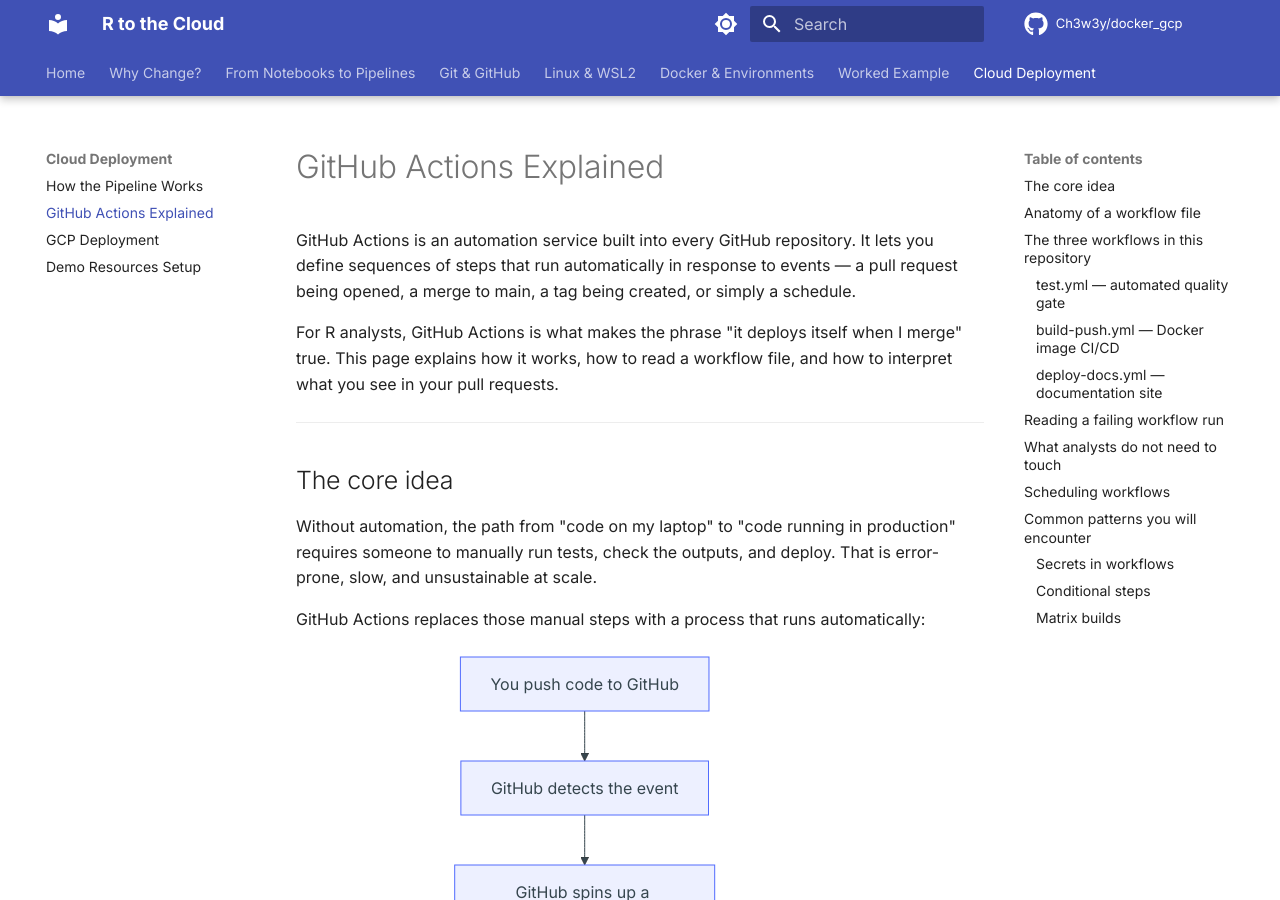
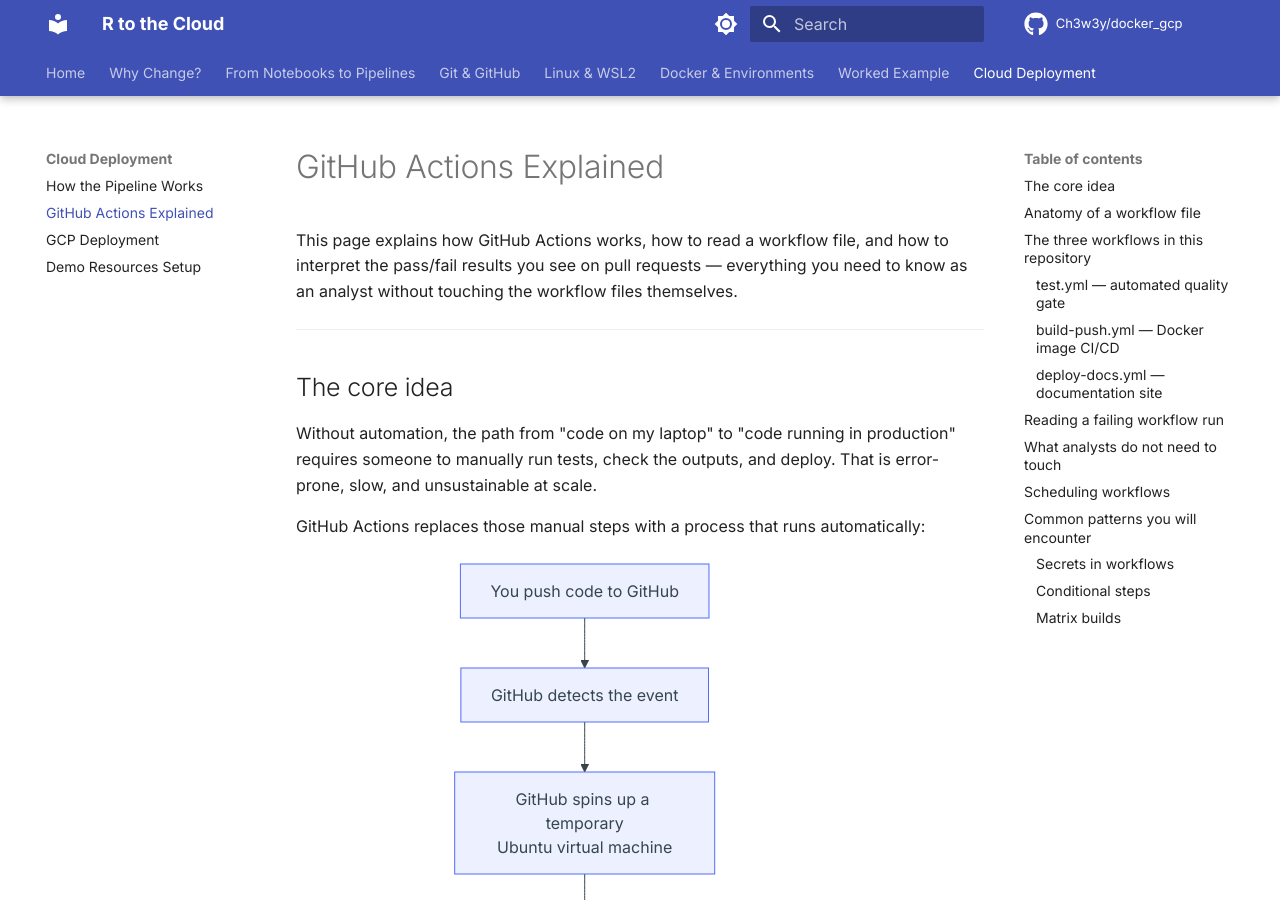
Before and after one commit to Ch3w3y/docker_gcp, an MkDocs documentation site: the page built from docs/github-actions.md, in a window 1280 px wide and 900 px high. Built offline with MkDocs 1.6.1 and Material for MkDocs 9.7.7, drawn with Linux system fonts in a browser that asks for light colours; comment, search, counter and statistics services are not loaded.

Commit message:
docs(language): add missing page openers to 4 pages
data-security, github-actions, version-management, and testing-guide all dove
directly into content without a scope statement. Added 2-3 sentence openers
stating what each page covers, consistent with the guide's style.

Co-Authored-By: Claude Sonnet 4.6 <noreply@anthropic.com>

```diff
--- a/docs/github-actions.md
+++ b/docs/github-actions.md
@@ -1,8 +1,6 @@
 # GitHub Actions Explained
 
-GitHub Actions is an automation service built into every GitHub repository. It lets you define sequences of steps that run automatically in response to events — a pull request being opened, a merge to main, a tag being created, or simply a schedule.
-
-For R analysts, GitHub Actions is what makes the phrase "it deploys itself when I merge" true. This page explains how it works, how to read a workflow file, and how to interpret what you see in your pull requests.
+This page explains how GitHub Actions works, how to read a workflow file, and how to interpret the pass/fail results you see on pull requests — everything you need to know as an analyst without touching the workflow files themselves.
 
 ---
 
```
Also changed, not shown: docs/data-security.md (+1 -1 lines), docs/testing-guide.md (+1 -2 lines), docs/version-management.md (+1 -1 lines).
